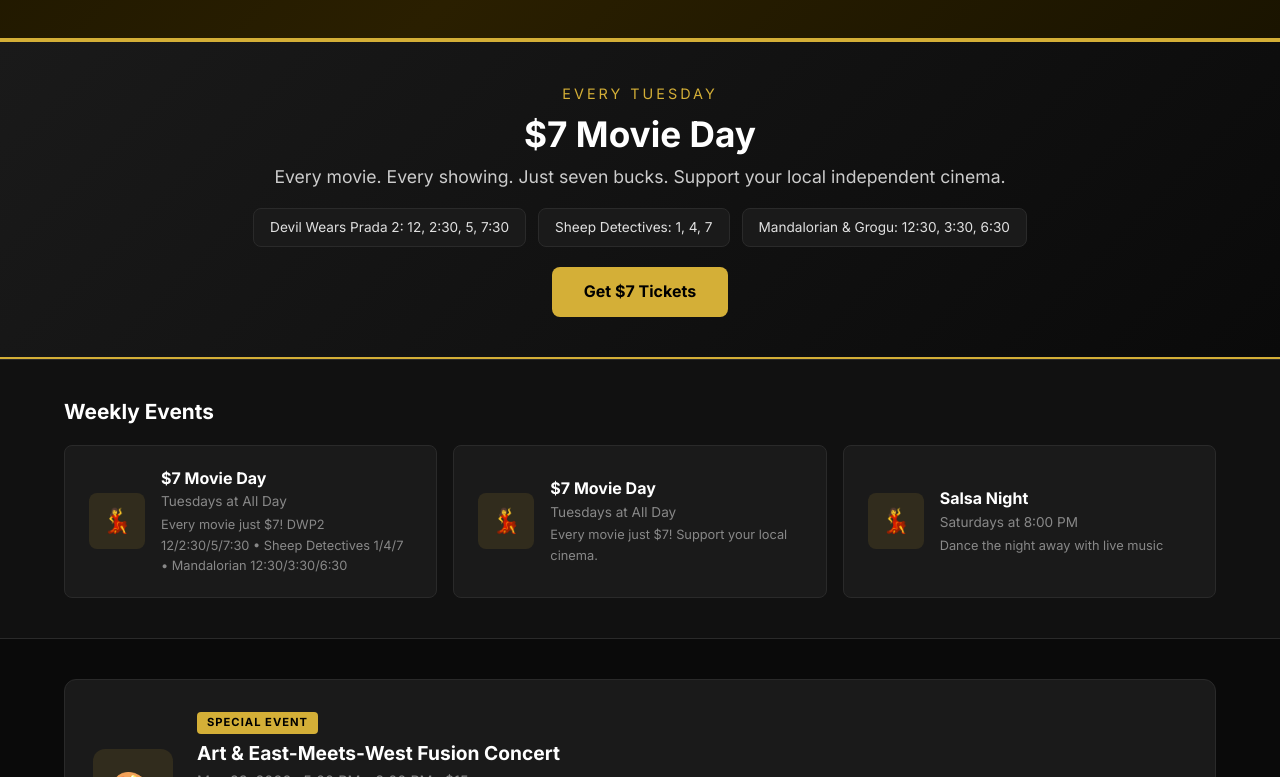
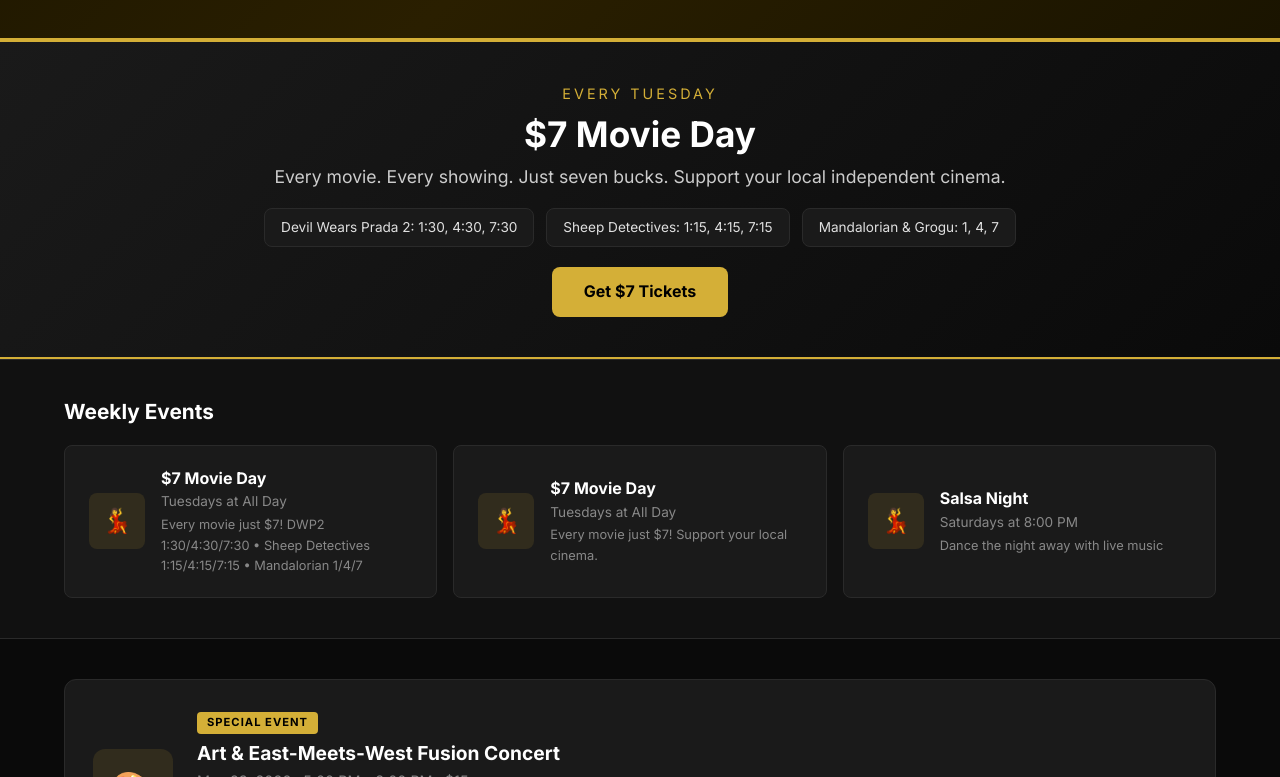
Before and after one commit to lighthousecinemapg-cyber/lighthouse-cinema, a Next.js app: page / in a window 1280 px wide. Shown: the part 2042-2819 px from the top of the page. Built offline with nearby package versions, Linux system fonts and the light colour scheme.

Commit message:
Update page.js hardcoded showtimes for new May 28-Jun 4 schedule

```diff
--- a/app/page.js
+++ b/app/page.js
@@ -542,9 +542,9 @@ export default function HomePage() {
                 </p>
                 <div style={{ display: 'flex', gap: 12, justifyContent: 'center', flexWrap: 'wrap', marginBottom: 24 }}>
                   {[
-                    { title: 'Devil Wears Prada 2', times: '12 / 2:30 / 5 / 7:30' },
-                    { title: 'Sheep Detectives', times: '1 / 4 / 7' },
-                    { title: 'Mandalorian & Grogu', times: '12:30 / 3:30 / 6:30' },
+                    { title: 'Devil Wears Prada 2', times: '1:30 / 4:30 / 7:30' },
+                    { title: 'Sheep Detectives', times: '1:15 / 4:15 / 7:15' },
+                    { title: 'Mandalorian & Grogu', times: '1 / 4 / 7' },
                   ].map(function(m) {
                     return (
                       <div key={m.title} style={{
@@ -583,9 +583,9 @@ export default function HomePage() {
               <h2 style={{ fontSize: '2.2rem', fontWeight: 800, color: '#fff', margin: '0 0 8px 0' }}>$7 Movie Day</h2>
               <p style={{ color: '#ccc', fontSize: '1.1rem', margin: '0 0 16px 0' }}>Every movie. Every showing. Just seven bucks. Support your local independent cinema.</p>
               <div style={{ display: 'flex', flexWrap: 'wrap', justifyContent: 'center', gap: 12, marginBottom: 20 }}>
-                <span style={{ background: darkCard, border: '1px solid ' + darkBorder, borderRadius: 8, padding: '8px 16px', color: textLight, fontSize: '0.85rem' }}>Devil Wears Prada 2: 12, 2:30, 5, 7:30</span>
-                <span style={{ background: darkCard, border: '1px solid ' + darkBorder, borderRadius: 8, padding: '8px 16px', color: textLight, fontSize: '0.85rem' }}>Sheep Detectives: 1, 4, 7</span>
-                <span style={{ background: darkCard, border: '1px solid ' + darkBorder, borderRadius: 8, padding: '8px 16px', color: textLight, fontSize: '0.85rem' }}>Mandalorian & Grogu: 12:30, 3:30, 6:30</span>
+                <span style={{ background: darkCard, border: '1px solid ' + darkBorder, borderRadius: 8, padding: '8px 16px', color: textLight, fontSize: '0.85rem' }}>Devil Wears Prada 2: 1:30, 4:30, 7:30</span>
+                <span style={{ background: darkCard, border: '1px solid ' + darkBorder, borderRadius: 8, padding: '8px 16px', color: textLight, fontSize: '0.85rem' }}>Sheep Detectives: 1:15, 4:15, 7:15</span>
+                <span style={{ background: darkCard, border: '1px solid ' + darkBorder, borderRadius: 8, padding: '8px 16px', color: textLight, fontSize: '0.85rem' }}>Mandalorian & Grogu: 1, 4, 7</span>
               </div>
               <a href={SQUARE_LINKS.general} target="_blank" rel="noopener noreferrer" style={{ display: 'inline-block', background: gold, color: '#000', padding: '12px 32px', borderRadius: 8, fontWeight: 700, fontSize: '1rem', textDecoration: 'none' }}>Get $7 Tickets</a>
             </div>
@@ -603,7 +603,7 @@ export default function HomePage() {
               </h2>
               <div style={{ display: 'grid', gridTemplateColumns: 'repeat(auto-fit, minmax(250px, 1fr))', gap: 16 }}>
                 {[
-                  { day: 'Tuesday', name: '$7 Movie Day', time: 'All Day', desc: 'Every movie just $7! DWP2 12/2:30/5/7:30 \u2022 Sheep Detectives 1/4/7 \u2022 Mandalorian 12:30/3:30/6:30' },
+                  { day: 'Tuesday', name: '$7 Movie Day', time: 'All Day', desc: 'Every movie just $7! DWP2 1:30/4:30/7:30 \u2022 Sheep Detectives 1:15/4:15/7:15 \u2022 Mandalorian 1/4/7' },
                   { day: 'Tuesday', name: '$7 Movie Day', time: 'All Day', desc: 'Every movie just $7! Support your local cinema.' },
                   { day: 'Saturday', name: 'Salsa Night', time: '8:00 PM', desc: 'Dance the night away with live music' },
                 ].map(function(item) {
```
